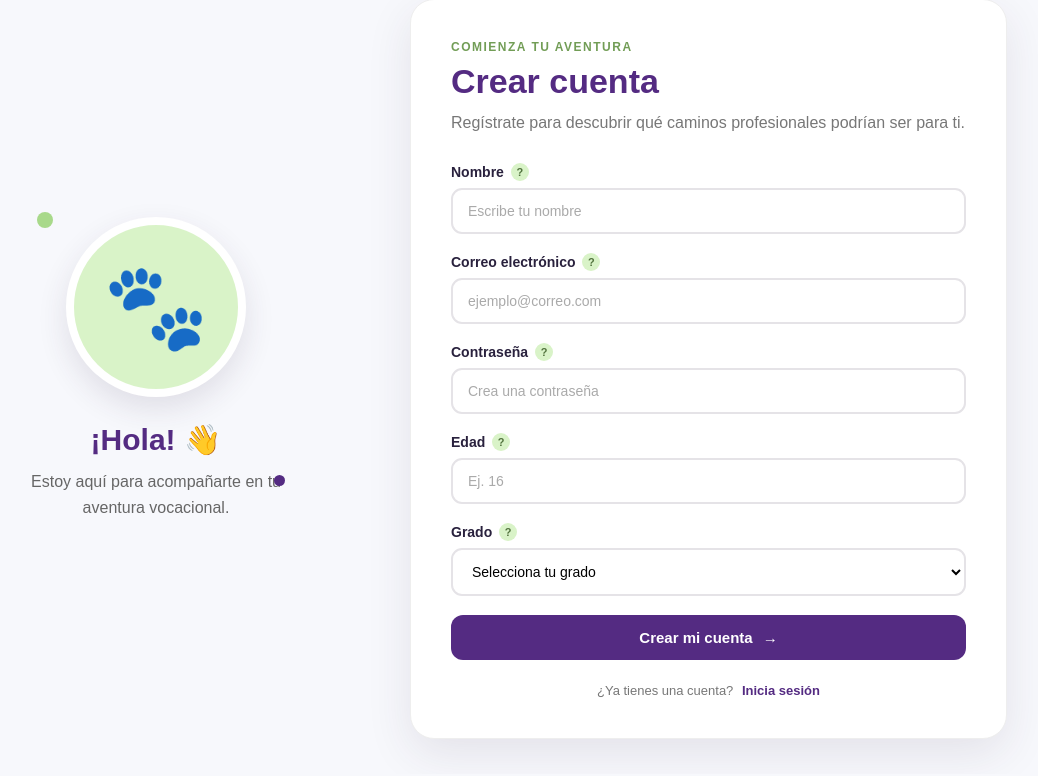
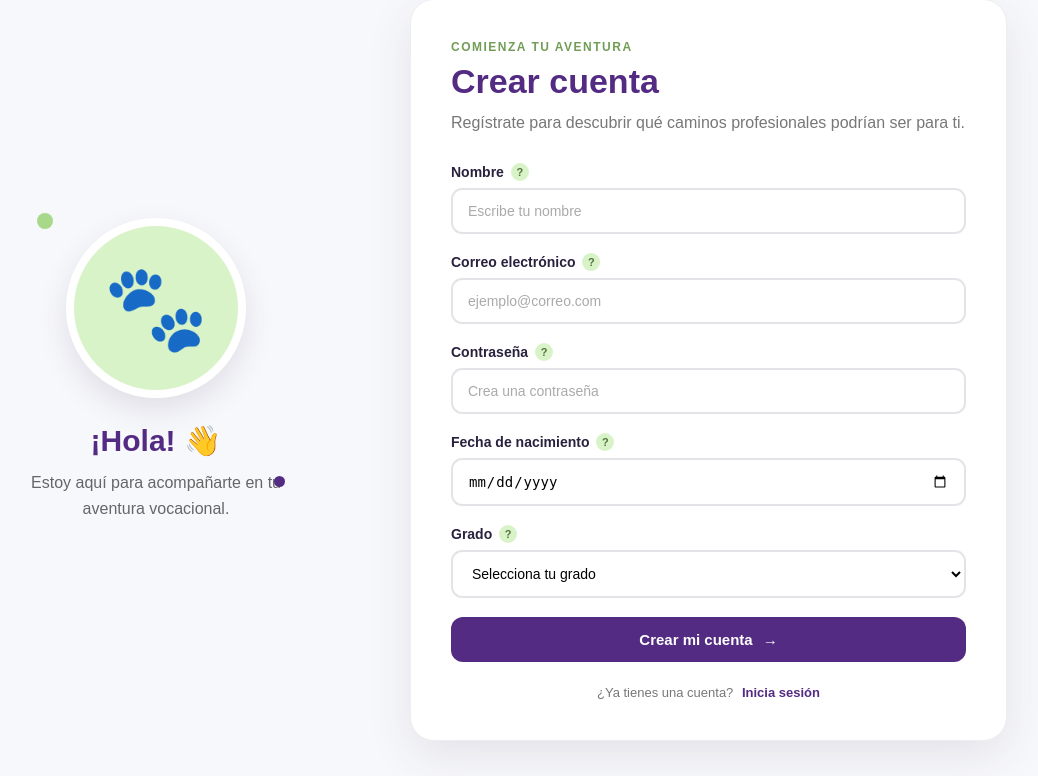
Before and after one commit to adrianasegura1507-stack/Vocation-Quest, a Flask app: page /registro in a window 1280 px wide. Shown: the part 119-895 px from the top of the page, without its empty margins (158-1196 px from the left). Before the commit the page ends 869 px from the top, so only its background shows below. Run offline with Flask 3, Linux system fonts and the light colour scheme.

Commit message:
Registro con fecha de nacimiento, login con mensajes claros y arreglo de resultado sin leer

```diff
--- a/Backend/app.py
+++ b/Backend/app.py
@@ -314,8 +314,12 @@ def inicio_estudiante():
             (id_estudiante,)
         )
 
+        # Siempre se lee el resultado de la consulta (aunque no se use),
+        # para que MySQL no se queje en la siguiente consulta
+        fila_resultado = cursor.fetchone()
+
         resultado_visto = (
-            pruebas_completas and cursor.fetchone() is not None
+            pruebas_completas and fila_resultado is not None
         )
 
         if resultado_visto:
--- a/Backend/routes/auth.py
+++ b/Backend/routes/auth.py
@@ -1,3 +1,5 @@
+import re
+from datetime import date, datetime, timedelta
 
 from flask import Blueprint, render_template, request, redirect, url_for, session
 from werkzeug.security import generate_password_hash, check_password_hash
@@ -6,16 +8,156 @@ from database import obtener_conexion
 auth = Blueprint("auth", __name__)
 
 
+# =========================================
+# REGLAS DEL REGISTRO
+# =========================================
+# Si el stakeholder define otra edad mínima o máxima,
+# solo hay que cambiar estos dos números.
+
+EDAD_MINIMA = 13
+EDAD_MAXIMA = 100
+
+GRADOS_VALIDOS = ("10", "11")
+
+PATRON_NOMBRE = re.compile(r"^[A-Za-zÁÉÍÓÚáéíóúÑñÜü ]+$")
+
+
+def restar_anios(fecha, anios):
+    """
+    Devuelve la misma fecha, pero "anios" años antes.
+    Si la fecha es 29 de febrero y ese año no es bisiesto,
+    usa el 28 de febrero.
+    """
+    try:
+        return fecha.replace(year=fecha.year - anios)
+    except ValueError:
+        return fecha.replace(year=fecha.year - anios, day=28)
+
+
+def calcular_edad(fecha_nacimiento, hoy=None):
+    """
+    Calcula cuántos años cumplidos tiene una persona.
+    """
+    hoy = hoy or date.today()
+
+    edad = hoy.year - fecha_nacimiento.year
+
+    # Si todavía no ha cumplido años este año, se resta uno
+    if (hoy.month, hoy.day) < (fecha_nacimiento.month, fecha_nacimiento.day):
+        edad -= 1
+
+    return edad
+
+
+def limites_fecha_nacimiento(hoy=None):
+    """
+    Devuelve (fecha_minima, fecha_maxima) que se pueden elegir
+    en el calendario, según EDAD_MINIMA y EDAD_MAXIMA.
+    """
+    hoy = hoy or date.today()
+
+    fecha_max = restar_anios(hoy, EDAD_MINIMA)
+    fecha_min = restar_anios(hoy, EDAD_MAXIMA + 1) + timedelta(days=1)
+
+    return fecha_min, fecha_max
+
+
+def mostrar_registro(error=None, datos=None):
+    """
+    Muestra el formulario de registro. Si hubo un error,
+    lo muestra arriba y conserva lo que la persona ya escribió.
+    """
+    fecha_min, fecha_max = limites_fecha_nacimiento()
+
+    return render_template(
+        "registro.html",
+        error=error,
+        datos=datos or {},
+        fecha_min=fecha_min.isoformat(),
+        fecha_max=fecha_max.isoformat(),
+        edad_minima=EDAD_MINIMA,
+        edad_maxima=EDAD_MAXIMA
+    )
+
+
 @auth.route("/registro", methods=["GET", "POST"])
 def registro():
 
     if request.method == "POST":
 
-        nombre = request.form["nombre"]
-        correo = request.form["correo"]
-        contrasena = request.form["contrasena"]
-        edad = request.form["edad"]
-        grado = request.form["grado"]
+        nombre = request.form.get("nombre", "").strip()
+        correo = request.form.get("correo", "").strip()
+        contrasena = request.form.get("contrasena", "")
+        fecha_texto = request.form.get("fecha_nacimiento", "").strip()
+        grado = request.form.get("grado", "")
+
+        # Lo que escribió, para volver a mostrarlo si hay un error
+        # (la contraseña nunca se vuelve a mostrar)
+        datos = {
+            "nombre": nombre,
+            "correo": correo,
+            "fecha_nacimiento": fecha_texto,
+            "grado": grado
+        }
+
+        # -----------------------------------------
+        # Validaciones
+        # -----------------------------------------
+
+        if len(nombre) < 2 or len(nombre) > 100 \
+                or not PATRON_NOMBRE.match(nombre):
+            return mostrar_registro(
+                "El nombre debe tener entre 2 y 100 caracteres, "
+                "solo letras y espacios.",
+                datos
+            )
+
+        if "@" not in correo or len(correo) > 150:
+            return mostrar_registro(
+                "Escribe un correo electrónico válido.",
+                datos
+            )
+
+        if len(contrasena) < 8 or len(contrasena) > 255:
+            return mostrar_registro(
+                "La contraseña debe tener mínimo 8 caracteres.",
+                datos
+            )
+
+        if grado not in GRADOS_VALIDOS:
+            return mostrar_registro(
+                "Selecciona tu grado.",
+                datos
+            )
+
+        try:
+            fecha_nacimiento = datetime.strptime(
+                fecha_texto, "%Y-%m-%d"
+            ).date()
+        except ValueError:
+            return mostrar_registro(
+                "Elige tu fecha de nacimiento en el calendario.",
+                datos
+            )
+
+        if fecha_nacimiento > date.today():
+            return mostrar_registro(
+                "La fecha de nacimiento no puede ser futura.",
+                datos
+            )
+
+        edad = calcular_edad(fecha_nacimiento)
+
+        if edad < EDAD_MINIMA or edad > EDAD_MAXIMA:
+            return mostrar_registro(
+                f"Para registrarte debes tener entre {EDAD_MINIMA} "
+                f"y {EDAD_MAXIMA} años.",
+                datos
+            )
+
+        # -----------------------------------------
+        # Guardar en la base de datos
+        # -----------------------------------------
 
         # Encriptar la contraseña
         contrasena_segura = generate_password_hash(contrasena)
@@ -24,6 +166,20 @@ def registro():
         cursor = conexion.cursor()
 
         try:
+
+            # Revisar que el correo no esté ya registrado
+            cursor.execute(
+                "SELECT id_usuario FROM usuarios WHERE correo = %s",
+                (correo,)
+            )
+
+            if cursor.fetchone() is not None:
+                return mostrar_registro(
+                    "Ese correo ya tiene una cuenta. "
+                    "Inicia sesión o usa otro correo.",
+                    datos
+                )
+
             # Crear usuario
             sql_usuario = """
                 INSERT INTO usuarios
@@ -39,16 +195,16 @@ def registro():
             # Obtener el ID del usuario recién creado
             id_usuario = cursor.lastrowid
 
-            # Crear estudiante
+            # Crear estudiante (la edad se calcula con la fecha)
             sql_estudiante = """
                 INSERT INTO estudiantes
-                (id_usuario, edad, grado)
-                VALUES (%s, %s, %s)
+                (id_usuario, edad, fecha_nacimiento, grado)
+                VALUES (%s, %s, %s, %s)
             """
 
             cursor.execute(
                 sql_estudiante,
-                (id_usuario, edad, grado)
+                (id_usuario, edad, fecha_nacimiento, grado)
             )
 
             conexion.commit()
@@ -63,13 +219,26 @@ def registro():
 
         except Exception as error:
             conexion.rollback()
-            return f"Error en el registro: {error}"
+            print(f"Error en el registro: {error}")
+            return mostrar_registro(
+                "No pudimos crear tu cuenta. Inténtalo de nuevo.",
+                datos
+            )
 
         finally:
             cursor.close()
             conexion.close()
 
-    return render_template("registro.html")
+    return mostrar_registro()
+
+
+def mostrar_login(error=None, correo=""):
+    """
+    Muestra el formulario de inicio de sesión. Si hubo un error,
+    lo muestra arriba y conserva el correo que ya escribió
+    (la contraseña nunca se vuelve a mostrar).
+    """
+    return render_template("login.html", error=error, correo=correo)
 
 
 @auth.route("/login", methods=["GET", "POST"])
@@ -77,8 +246,14 @@ def login():
 
     if request.method == "POST":
 
-        correo = request.form["correo"]
-        contrasena = request.form["contrasena"]
+        correo = request.form.get("correo", "").strip()
+        contrasena = request.form.get("contrasena", "")
+
+        if not correo or not contrasena:
+            return mostrar_login(
+                "Escribe tu correo y tu contraseña.",
+                correo
+            )
 
         conexion = obtener_conexion()
         cursor = conexion.cursor(dictionary=True)
@@ -95,28 +270,37 @@ def login():
 
             usuario = cursor.fetchone()
 
-            if usuario is None:
-                return "Correo no encontrado"
-
-            if not check_password_hash(
+            # Un solo mensaje para correo o contraseña incorrectos:
+            # así nadie puede averiguar qué correos tienen cuenta.
+            if usuario is None or not check_password_hash(
                 usuario["contrasena"],
                 contrasena
             ):
-                return "Contraseña incorrecta"
+                return mostrar_login(
+                    "Correo o contraseña incorrectos.",
+                    correo
+                )
 
             session["id_usuario"] = usuario["id_usuario"]
             session["nombre"] = usuario["nombre"]
             session["rol"] = usuario["rol"]
 
-# Enviar al estudiante a su página personal
+            # Enviar al estudiante a su página personal
             return redirect(url_for("inicio_estudiante"))
+
+        except Exception as error:
+            print(f"Error al iniciar sesión: {error}")
+            return mostrar_login(
+                "No pudimos iniciar sesión. Inténtalo de nuevo.",
+                correo
+            )
 
         finally:
 
             cursor.close()
             conexion.close()
 
-    return render_template("login.html")
+    return mostrar_login()
 
 
 @auth.route("/logout")
--- a/Backend/templates/registro.html
+++ b/Backend/templates/registro.html
@@ -60,6 +60,17 @@
                 </div>
 
 
+                <!-- MENSAJE DE ERROR (solo aparece si hay uno) -->
+                {% if error %}
+                <div
+                    role="alert"
+                    style="background:#fdecec; color:#9b1c1c; border:1px solid #f5b5b5; border-radius:12px; padding:12px 16px; margin-bottom:16px; font-size:0.95rem;"
+                >
+                    {{ error }}
+                </div>
+                {% endif %}
+
+
                 <form action="/registro" method="POST">
 
 
@@ -95,6 +106,7 @@
                             maxlength="100"
                             pattern="[A-Za-zÁÉÍÓÚáéíóúÑñÜü ]+"
                             title="El nombre solo debe contener letras y espacios."
+                            value="{{ datos.get('nombre', '') }}"
                         >
 
                     </div>
@@ -129,6 +141,7 @@
                             placeholder="ejemplo@correo.com"
                             required
                             maxlength="150"
+                            value="{{ datos.get('correo', '') }}"
                         >
 
                     </div>
@@ -169,13 +182,13 @@
                     </div>
 
 
-                    <!-- EDAD -->
+                    <!-- FECHA DE NACIMIENTO -->
                     <div class="campo">
 
                         <div class="campo-titulo">
 
-                            <label for="edad">
-                                Edad
+                            <label for="fecha_nacimiento">
+                                Fecha de nacimiento
                             </label>
 
                             <span class="ayuda">
@@ -183,7 +196,9 @@
                                 ?
 
                                 <span class="ayuda-texto">
-                                    Indica tu edad actual.
+                                    Elige tu fecha de nacimiento en el
+                                    calendario. Debes tener entre
+                                    {{ edad_minima }} y {{ edad_maxima }} años.
                                 </span>
 
                             </span>
@@ -191,13 +206,13 @@
                         </div>
 
                         <input
-                            type="number"
-                            id="edad"
-                            name="edad"
-                            placeholder="Ej. 16"
+                            type="date"
+                            id="fecha_nacimiento"
+                            name="fecha_nacimiento"
                             required
-                            min="13"
-                            max="100"
+                            min="{{ fecha_min }}"
+                            max="{{ fecha_max }}"
+                            value="{{ datos.get('fecha_nacimiento', '') }}"
                         >
 
                     </div>
@@ -232,15 +247,15 @@
                             required
                         >
 
-                            <option value="" disabled selected>
+                            <option value="" disabled {% if not datos.get('grado') %}selected{% endif %}>
                                 Selecciona tu grado
                             </option>
 
-                            <option value="10">
+                            <option value="10" {% if datos.get('grado') == '10' %}selected{% endif %}>
                                 10°
                             </option>
 
-                            <option value="11">
+                            <option value="11" {% if datos.get('grado') == '11' %}selected{% endif %}>
                                 11°
                             </option>
 
```
Also changed, not shown: Backend/templates/login.html (+12 -0 lines).
